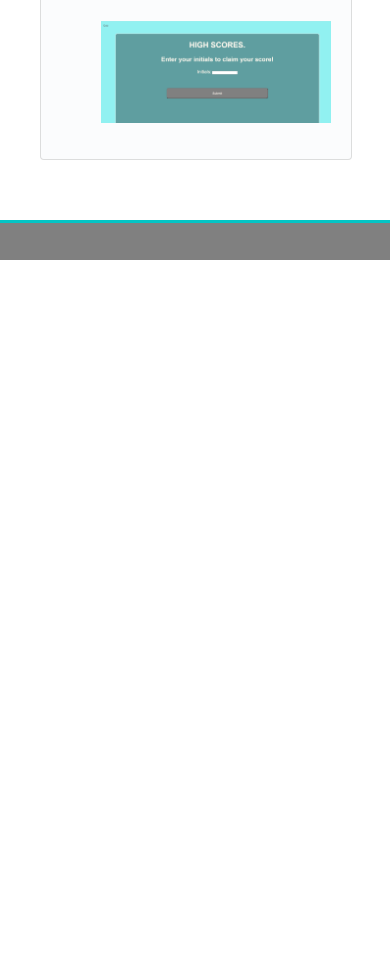
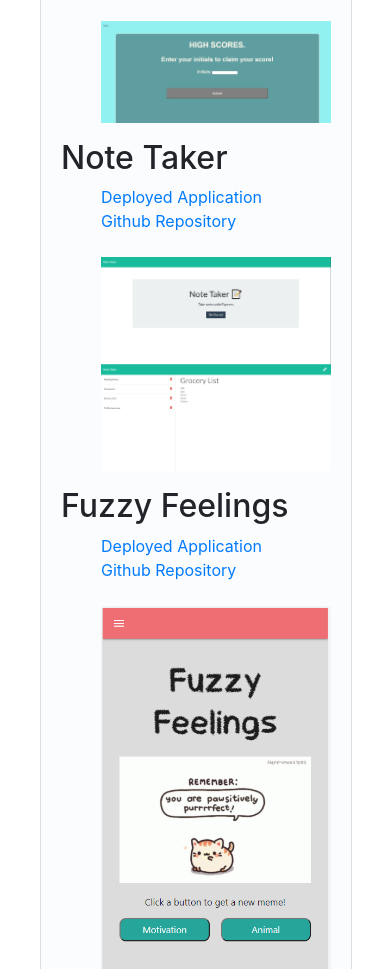
Before and after one commit to cc22389/Casey-Morgan-Portfolio, a plain HTML site: page portfolio.html in a window 390 px wide. Shown: the part 1155-2124 px from the top of the page. Before the commit the page ends 1415 px from the top, so only its background shows below. Drawn offline with nearby package versions, Linux system fonts and the light colour scheme.

Commit message:
added to portfolio page + updated resume

```diff
--- a/portfolio.html
+++ b/portfolio.html
@@ -37,28 +37,45 @@
                   <hr>
                   <h2>Password Generator</h2>
                   <ul>
-                    <li><a href = "https://cc22389.github.io/JavaScript-Password-Generator/Develop/">Deployed Application</a></li>
-                    <li><a href = "https://github.com/cc22389/JavaScript-Password-Generator.git">Github Repository</a></li>
+                    <li><a href = "https://cc22389.github.io/Password-Generator/Develop/" target="_blank">Deployed Application</a></li>
+                    <li><a href = "https://github.com/cc22389/JavaScript-Password-Generator.git" target="_blank">Github Repository</a></li>
                     <br>
                     <li><img class="PWG" src = "./Assets/Images/Password-Generator.PNG" alt="Password-Generator"></li>
                   </ul>
                   <h2>Day Planner</h2>
                   <ul>
-                    <li><a href = "https://cc22389.github.io/Day-Planner/Develop/index.html">Deployed Application</a></li>
-                    <li><a href = "https://github.com/cc22389/Day-Planner.git">Github Repository</a></li>
+                    <li><a href = "https://cc22389.github.io/Day-Planner/Develop/index.html" target="_blank">Deployed Application</a></li>
+                    <li><a href = "https://github.com/cc22389/Day-Planner.git" target="_blank">Github Repository</a></li>
                     <br>
                     <li><img class="PWG" src = "./Assets/Images/Day-Planner.PNG" alt="Day-Planner"></li>
                   </ul>
                   <h2>What Am I?</h2>
                   <ul>
-                    <li><a href = "https://cc22389.github.io/What-am-I/quiz.html">Deployed Application</a></li>
-                    <li><a href = "https://github.com/cc22389/What-am-I.git">Github Repository</a></li>
+                    <li><a href = "https://cc22389.github.io/What-am-I/quiz.html" target="_blank">Deployed Application</a></li>
+                    <li><a href = "https://github.com/cc22389/What-am-I.git" target="_blank">Github Repository</a></li>
                     <br>
                     <li><img class="PWG" src = "./Assets/Images/Intro-to-quiz.PNG" alt="Intro-to-quiz"></li>
                     <br>
                     <li><img class="PWG" src = "./Assets/Images/quiz-question.PNG" alt="Quiz-question"></li>
                     <br>
                     <li><img class="PWG" src = "./Assets/Images/high-scores.PNG" alt="High-scores"></li>
+                  </ul>
+                  <h2>Note Taker</h2>
+                  <ul>
+                    <li><a href = "https://note-taker-cc22389.herokuapp.com/" target="_blank">Deployed Application</a></li>
+                    <li><a href = "https://github.com/cc22389/Note_Taker.git" target="_blank">Github Repository</a></li>
+                    <br>
+                    <li><img class="PWG" src = "./Assets/Images/home.PNG" alt="Notes-home-page"></li>
+                    <li><img class="PWG" src = "./Assets/Images/notes.PNG" alt="Notes-page"></li>
+                  </ul>
+                  <h2>Fuzzy Feelings</h2>
+                  <ul>
+                    <li><a href = "https://penguinorange.github.io/fuzzy_feelings/" target="_blank">Deployed Application</a></li>
+                    <li><a href = "https://github.com/penguinorange/fuzzy_feelings.git" target="_blank">Github Repository</a></li>
+                    <br>
+                    <li><img class="PWG" src = "./Assets/Images/mobile-first.PNG" alt="Mobile-first-view"></li>
+                    <li><img class="PWG" src = "./Assets/Images/ipad.PNG" alt="iPad-view"></li>
+                    <li><img class="PWG" src = "./Assets/Images/browser.PNG" alt="Browser-view"></li>
                   </ul>
               </div>
             </div>
```
Also changed, not shown: Assets/Images/browser.PNG (added), Assets/Images/home.PNG (added), Assets/Images/ipad.PNG (added), Assets/Images/mobile-first.PNG (added), Assets/Images/notes.PNG (added), 1 other file.
